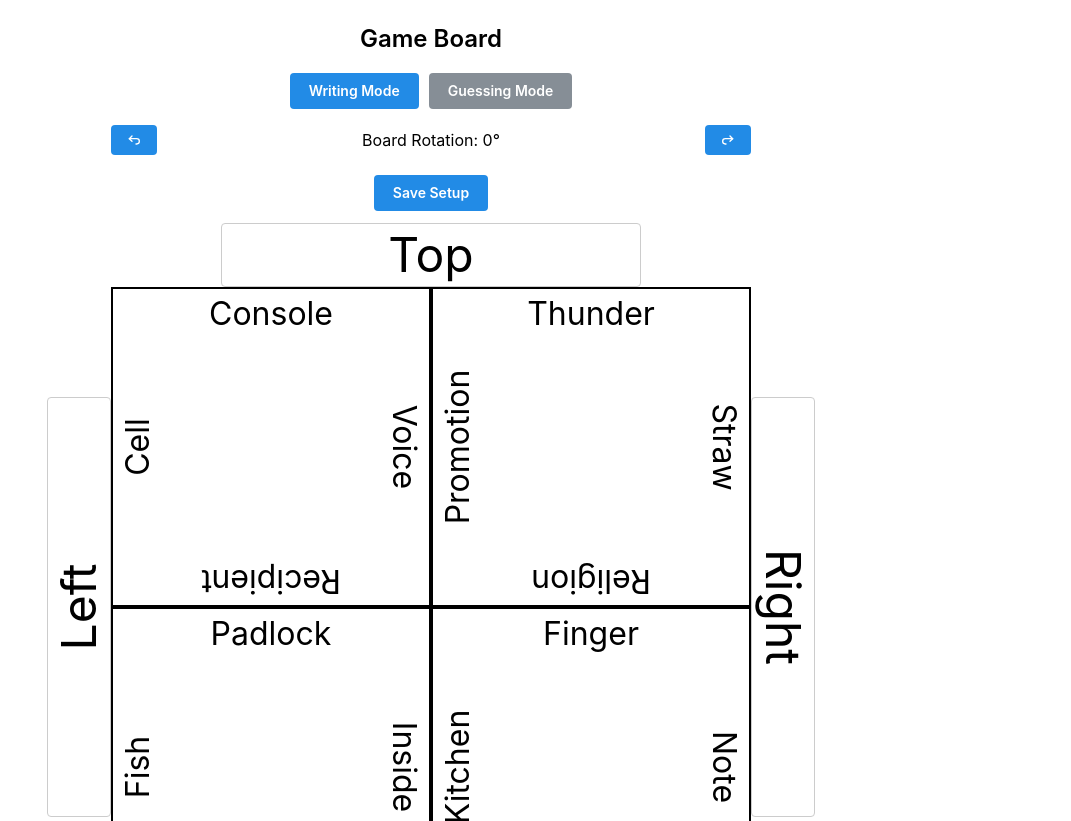
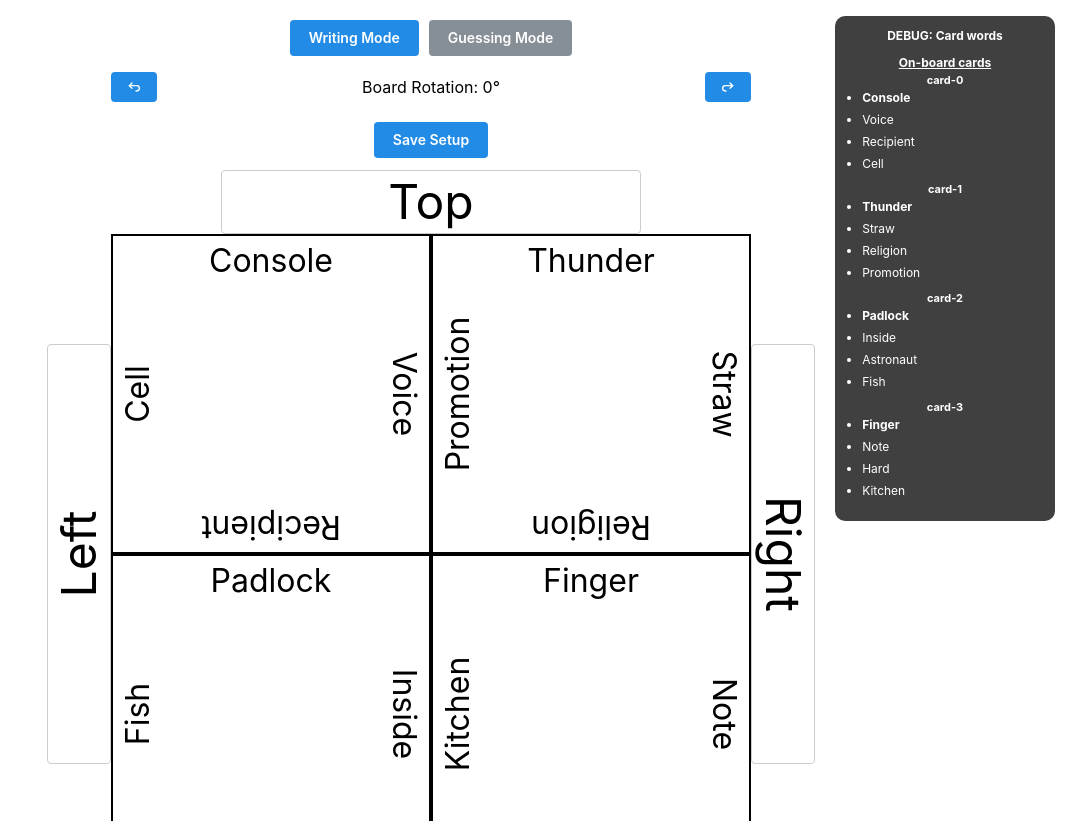
Before and after one commit to mdmayfield/four-word-thinking, a React (Vite) app: page / in a window 1280 px wide. Shown: the top 821 px of the page, without its empty margins (209-1280 px from the left). Built offline with nearby package versions, Linux system fonts and the light colour scheme.

Commit message:
fix: remove extraneous stuff from prod

```diff
--- a/src/components/GameBoard.tsx
+++ b/src/components/GameBoard.tsx
@@ -1,4 +1,6 @@
 import React, { useEffect } from 'react';
+
+const DEBUG = import.meta.env.DEV;
 import { Stack, Text } from '@mantine/core';
 import confetti from 'canvas-confetti';
 import Board from './Board/Board';
@@ -67,14 +69,10 @@ const GameBoard: React.FC<GameBoardProps> = ({
 
   return (
     <Stack align="center" gap="md">
-      <Text className={styles.gameBoardTitle}>
-        Game Board
-      </Text>
-
-      <ModeToggle mode={mode} setMode={setMode} />
+      {DEBUG && <ModeToggle mode={mode} setMode={setMode} />}
 
       <Stack gap="xs" align="center" className={styles.controlsContainer}>
-        <RotationControls boardRotation={boardRotation} rotateBoard={rotateBoard} />
+        <RotationControls boardRotation={boardRotation} rotateBoard={rotateBoard} showLabel={DEBUG} />
         <ActionControls
           mode={mode}
           onWritingSubmit={writingSubmit}
@@ -109,9 +107,9 @@ const GameBoard: React.FC<GameBoardProps> = ({
         />
       </div>
 
-      <DebugCardList mode={mode} cards={cards} decoyState={decoyState} show={false} />
+      <DebugCardList mode={mode} cards={cards} decoyState={decoyState} show={DEBUG} />
 
-      {guessResult && <GuessResultDisplay result={guessResult} show={false} />}
+      {guessResult && <GuessResultDisplay result={guessResult} show={DEBUG} />}
     </Stack>
   );
 };
--- a/src/components/GameBoard/RotationControls.tsx
+++ b/src/components/GameBoard/RotationControls.tsx
@@ -5,14 +5,15 @@ import { IconArrowBackUp, IconArrowForwardUp } from '@tabler/icons-react';
 interface RotationControlsProps {
   boardRotation: number;
   rotateBoard: (direction: 'left' | 'right') => void;
+  showLabel?: boolean;
 }
 
-const RotationControls: React.FC<RotationControlsProps> = ({ boardRotation, rotateBoard }) => (
+const RotationControls: React.FC<RotationControlsProps> = ({ boardRotation, rotateBoard, showLabel = false }) => (
   <Center style={{ width: '640px', justifyContent: 'space-between' }}>
     <Button size="xs" onClick={() => rotateBoard('left')} aria-label="Rotate board left">
       <IconArrowBackUp size={16} />
     </Button>
-    <Text mx="xs">Board Rotation: {boardRotation}°</Text>
+    {showLabel && <Text mx="xs">Board Rotation: {boardRotation}°</Text>}
     <Button size="xs" onClick={() => rotateBoard('right')} aria-label="Rotate board right">
       <IconArrowForwardUp size={16} />
     </Button>
```
